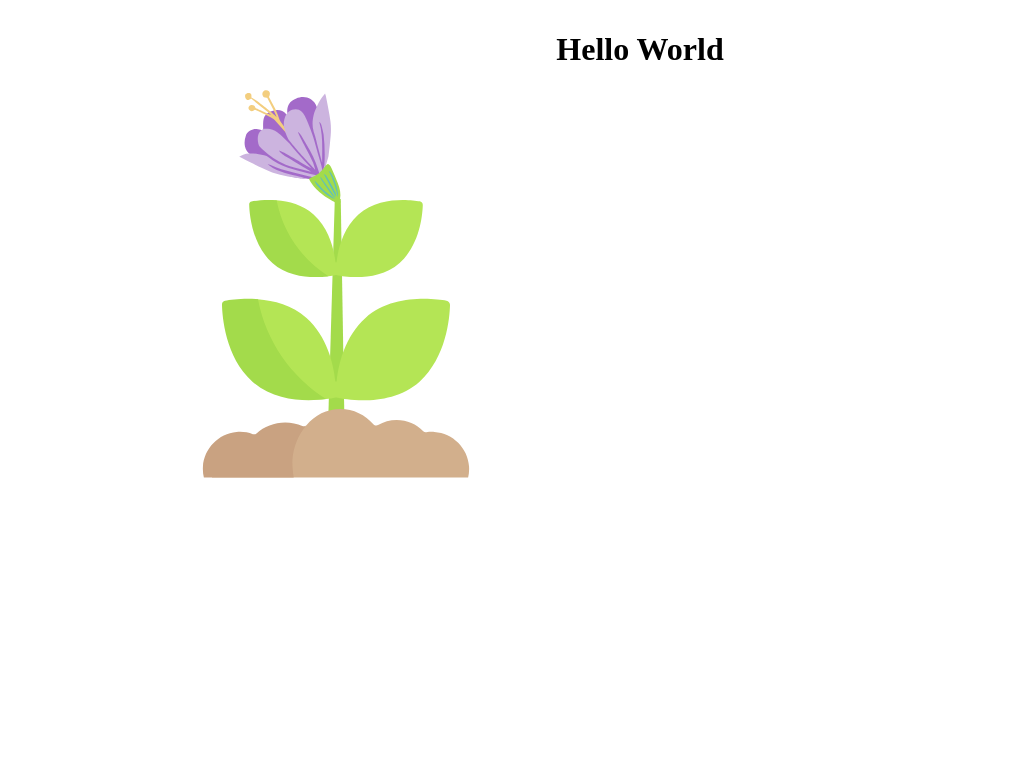
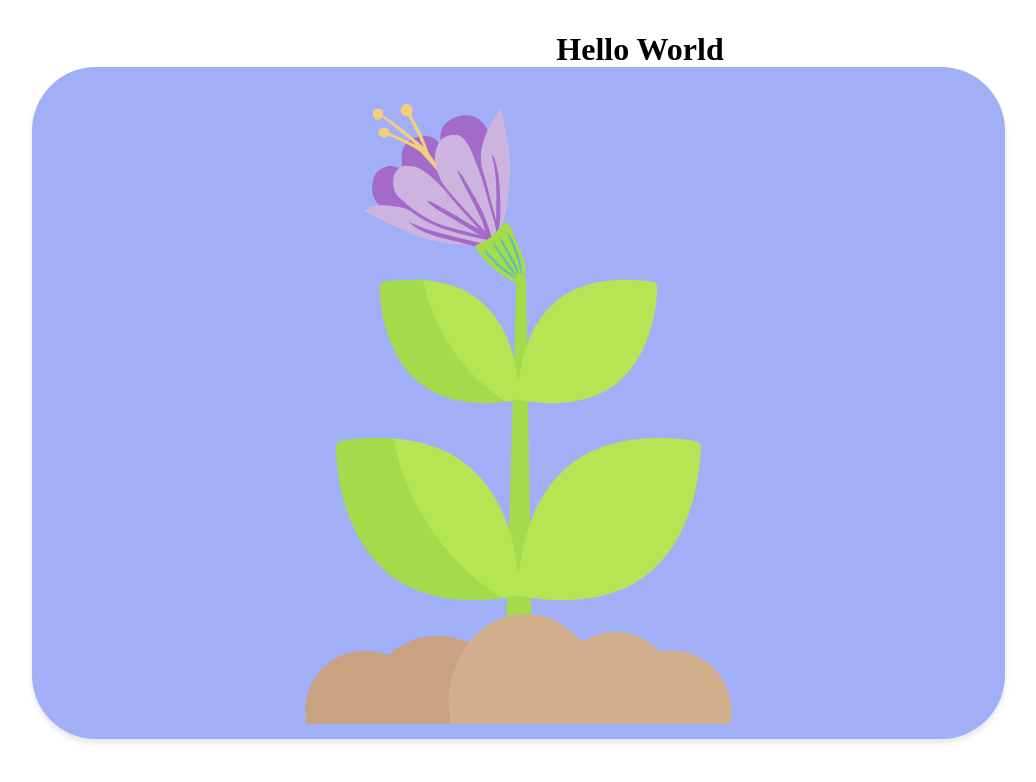
Before and after one commit to ProyectoLunaPrevencion/LunaFront, a React (Vite) app: page / in a window 1280 px wide. Shown: the top 782 px of the page, without its empty margins (0-1036 px from the left). Built offline with nearby package versions, Linux system fonts and the light colour scheme.

Commit message:
Add Flower component

```diff
--- a/src/components/Flowers/Flower.css
+++ b/src/components/Flowers/Flower.css
@@ -1,6 +1,9 @@
 .container {
-  width: 50%;
+  width: 80%;
+  box-shadow: 0 4px 6px rgba(0, 0, 0, 0.1);
   overflow: hidden;
+  background-color: var(--light-lavander);
+  border-radius: 4rem;
 }
 
 .stem {
--- a/src/components/Flowers/Flower.jsx
+++ b/src/components/Flowers/Flower.jsx
@@ -3,7 +3,7 @@ import "./Flower.css";
 const Flower = () => {
   return (
     <div className="container">
-      <svg id="Capa_1" viewBox="0 0 512 512" xmlns="http://www.w3.org/2000/svg">
+      <svg id="Capa_1" viewBox="0 0 512 350" xmlns="http://www.w3.org/2000/svg">
         <g transform="translate(0, 20)">
           <path
             d="M255,91 L260,91 L263.727,316.525 L248.274,316.525 Z"
```
